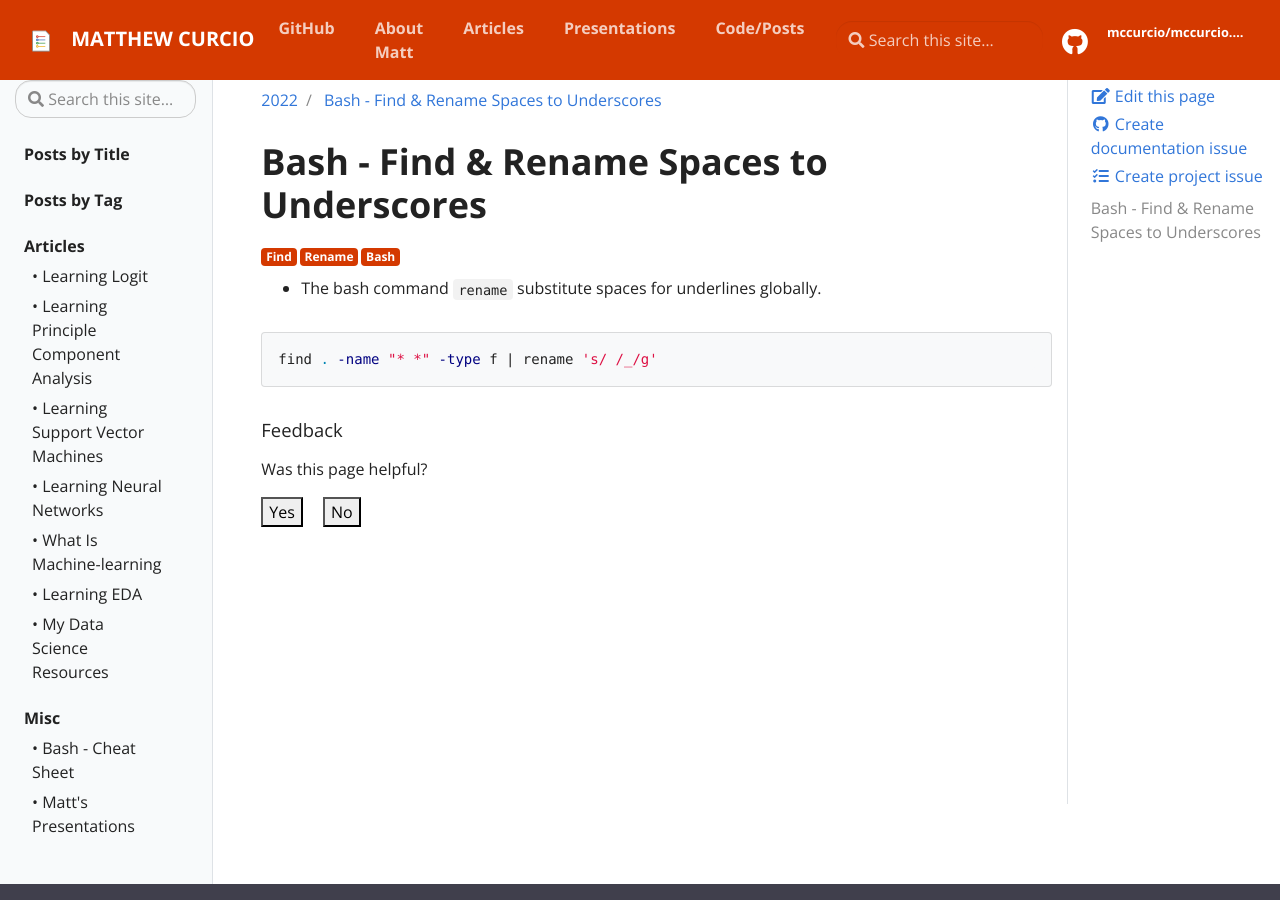
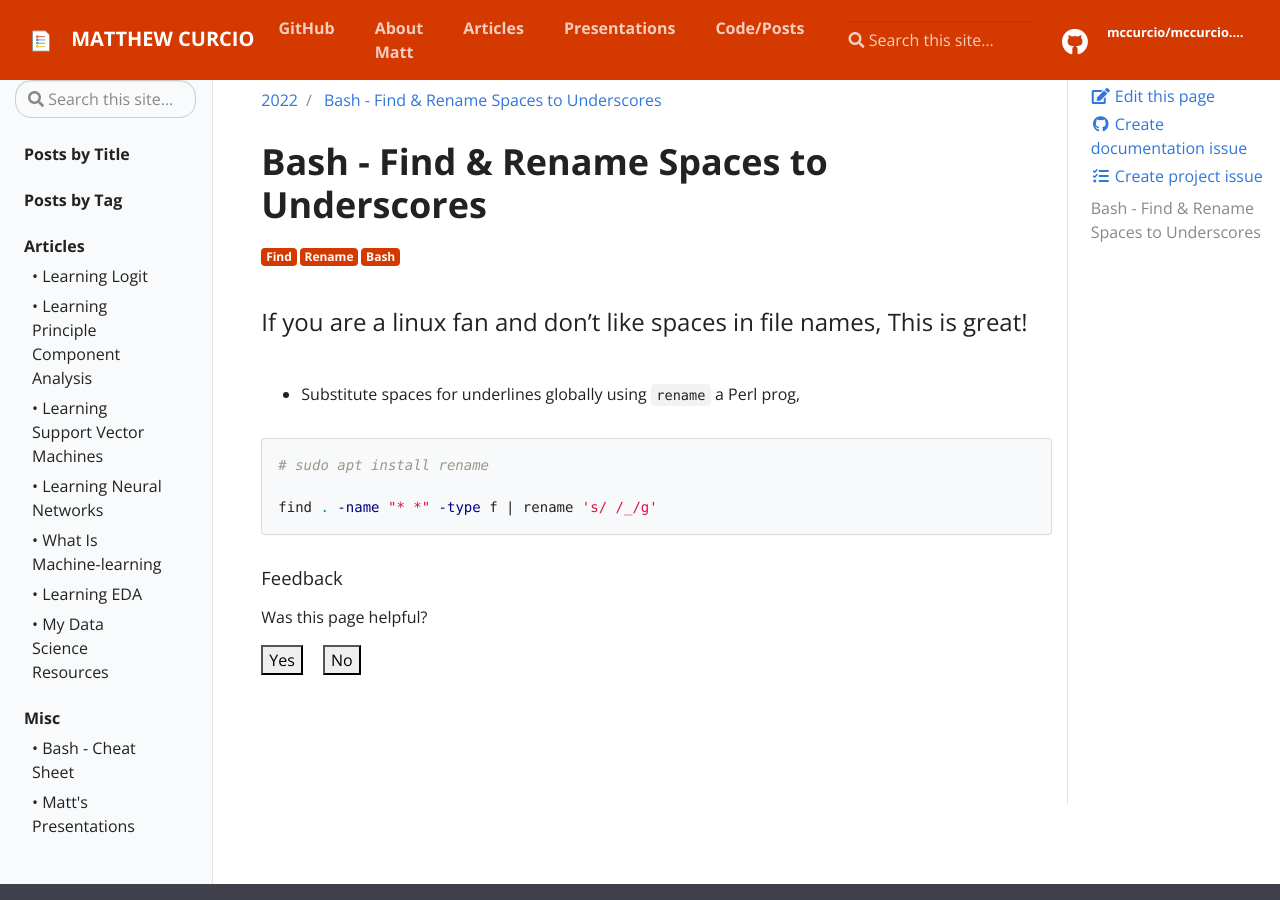
Before and after one commit to mccurcio/mccurcio.github.io, a Jekyll site: the page built from _posts/bash/2022-07-09-bash-find-rename.md, in a window 1280 px wide and 900 px high. Built offline with Jekyll 4.4.1, drawn with Linux system fonts in a browser that asks for light colours; our own code applies the rules of GitHub Pages for plain Markdown files.

Commit message:
Update 2022-07-09-bash-find-rename.md

````diff
--- a/_posts/bash/2022-07-09-bash-find-rename.md
+++ b/_posts/bash/2022-07-09-bash-find-rename.md
@@ -3,8 +3,12 @@ title: Bash - Find & Rename Spaces to Underscores
 tags: Find Rename Bash
 ---
 
-- The bash command `rename` substitute spaces for underlines globally.
+### If you are a linux fan and don't like spaces in file names, This is great!
+
+- Substitute spaces for underlines globally using `rename` a Perl prog,
 
 ```bash
+# sudo apt install rename
+
 find . -name "* *" -type f | rename 's/ /_/g'
 ```
````
